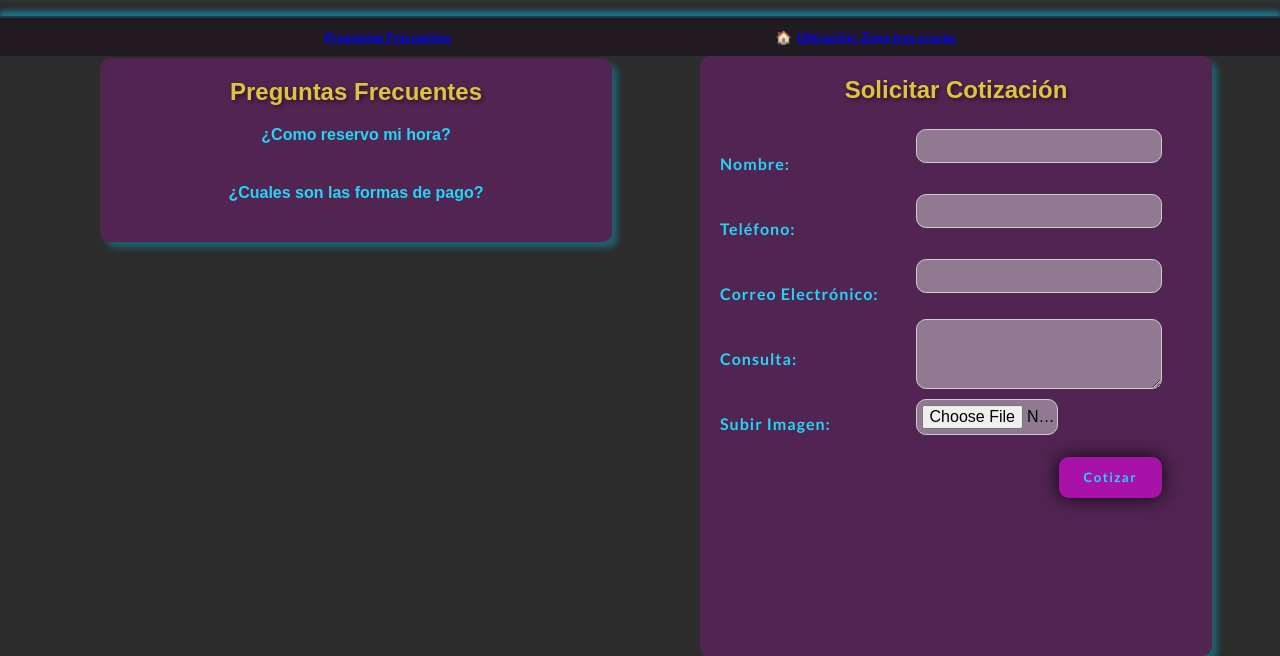
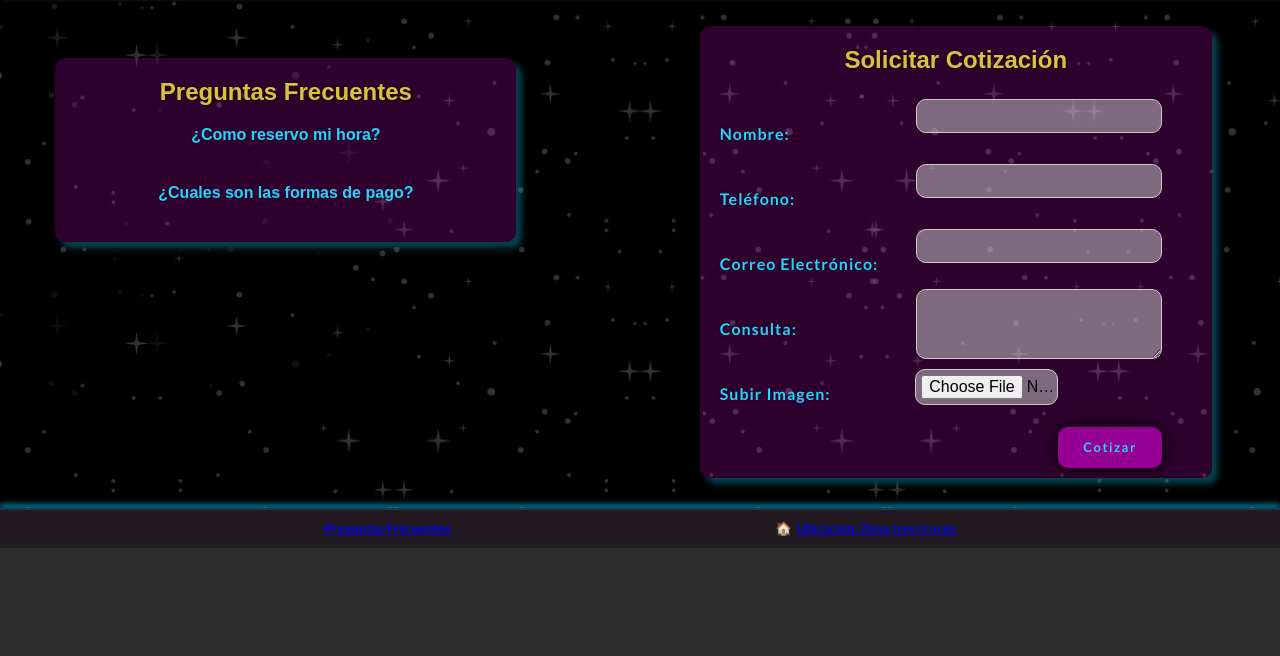
Before and after one commit to lilulb/DevWeb, a plain HTML site: page pages/info.html in a window 1280 px wide. Shown: the part 204-860 px from the top of the page. After the commit the page ends 800 px from the top, so only its background shows below. Drawn offline with Linux system fonts and the light colour scheme; files that its build step writes are made by us from their sources.

Commit message:
Corregido posiciones

```diff
--- a/css/style.css
+++ b/css/style.css
@@ -12,13 +12,24 @@
 }
 
 body {
-  height: 100vh;
   font-family: 'latolihi', sans-serif;
   background-color: rgba(0, 0, 0, 0.828);
-  position: relative;
 }
 
-/* Estilos Header */
+.background {
+  background-image: url('../assets/img/fondoRestBodi2.png');
+  background-size: cover;
+  background-position: center;
+  text-align: center;
+}
+
+.middle {
+  display: flex;
+  justify-content: space-evenly;
+  align-items: flex-start;
+}
+
+/* Estilos Header ------------------------------------*/
 header {
   width: 100%;
   max-width: 2000px;
@@ -69,7 +80,9 @@ h1 {
   margin-right: 10px;
 }
 
-/* Estilos menú desplegable */
+/* FIN header -------------------------------------------------------------- */
+
+/* Estilos menú desplegable  ----------------------------------------------- */
 nav {
   position: absolute;
   bottom: 10px;
@@ -163,12 +176,7 @@ input[type='checkbox']:checked ~ .menu {
   border-radius: 10px;
 }
 
-.background {
-  background-image: url('../assets/img/fondoRestBodi2.png');
-  background-size: cover;
-  background-position: center;
-  text-align: center;
-}
+/* FIN Estilos menú desplegable ---------------------------------------------- */
 
 /* INDEX -------------------------------------------------------------- */
 /* Estilos para el contenido "middle" */
@@ -181,19 +189,16 @@ input[type='checkbox']:checked ~ .menu {
 /* Estilos generales para los articles */
 article {
   width: 50%;
-  margin: 25% 25%;
   background-color: rgba(255, 0, 255, 0.18);
   border-radius: 10px;
   padding: 10px;
   overflow: hidden;
   box-sizing: border-box;
-  margin-top: 60px;
-  position: absolute;
   box-shadow: 6px 6px 6px #09bddd5a;
-  margin-left: 400px;
+  margin-left: 0;
 }
 
-/* Estilos para los enlaces e imágenes en la seccion media */
+/* Estilos para los enlaces e imágenes en la seccion media INDEX */
 .border__section-media__article {
   display: grid;
   flex-direction: column;
@@ -206,7 +211,6 @@ article {
   box-shadow: 6px 6px 6px #09bddd5a;
   margin: 70px auto;
   width: 80%;
-  height: 80%;
   overflow: hidden;
   position: initial;
   gap: 10px;
@@ -247,7 +251,6 @@ article {
     height: 240px;
   }
 }
-
 /* ---------------------------------------------------------------------- */
 
 article img {
@@ -260,20 +263,16 @@ article img {
 /* Estilo para el artículo de texto about tapi*/
 .texto {
   width: 45%;
-  float: left;
   text-align: justify;
   line-height: 1.5;
   letter-spacing: 1px;
   padding: 10px;
   background-color: rgba(255, 0, 255, 0.18);
   border-radius: 10px;
-  margin-left: 680px;
-  position: absolute;
   overflow-y: scroll;
   max-height: 500px;
   font-family: 'lato light';
   color: #a9e8f4;
-  margin-top: 70px;
 }
 
 /* Estilo para el párrafo dentro de .texto */
@@ -288,8 +287,6 @@ article img {
   padding: 10px;
   background-color: rgba(255, 0, 255, 0.18);
   border-radius: 10px;
-  position: absolute;
-  margin-left: 240px;
   max-height: 500px;
   margin-top: 70px;
   margin-bottom: 20px;
@@ -377,16 +374,14 @@ article h2 {
 
 /* Estilos para el artículo de preguntas frecuentes */
 .preguntas {
-  width: 40%;
+  width: 80%;
   background-color: rgba(255, 0, 255, 0.18);
   border-radius: 10px;
   padding: 10px;
   overflow: hidden;
   box-sizing: border-box;
   margin-top: 42px;
-  position: absolute;
   box-shadow: 6px 6px 6px #09bddd5a;
-  margin-left: 100px;
 }
 
 /* Estilo para el section de preguntas frecuentes */
@@ -457,11 +452,7 @@ article h2 {
   background-color: rgba(255, 0, 255, 0.18);
   border-radius: 10px;
   padding: 10px;
-  float: left;
   box-sizing: border-box;
-  margin-left: 700px;
-  margin-top: 60px;
-  height: 75%;
 }
 
 /* Estilos para el formulario de cotización */
```
Also changed, not shown: pages/aboutTapi.html (+3 -3 lines).
